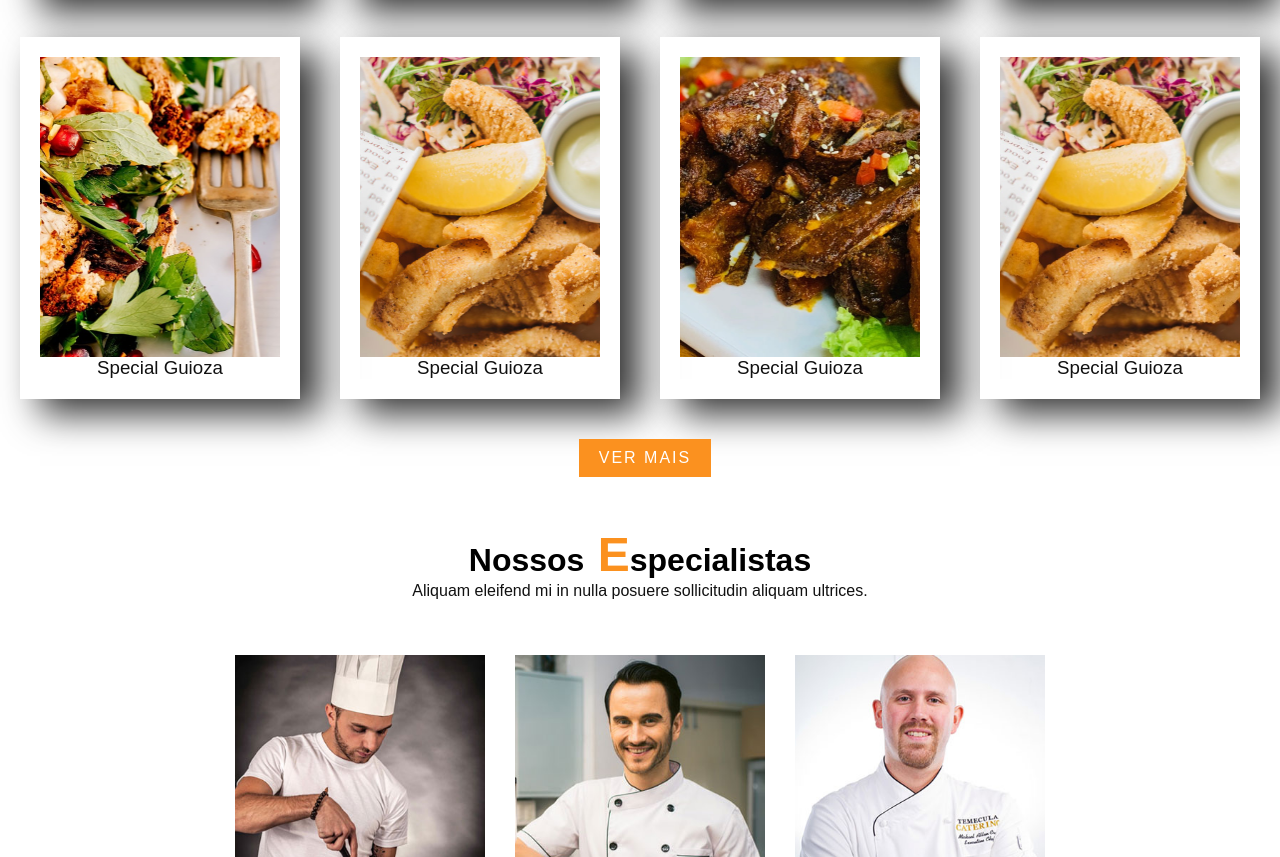
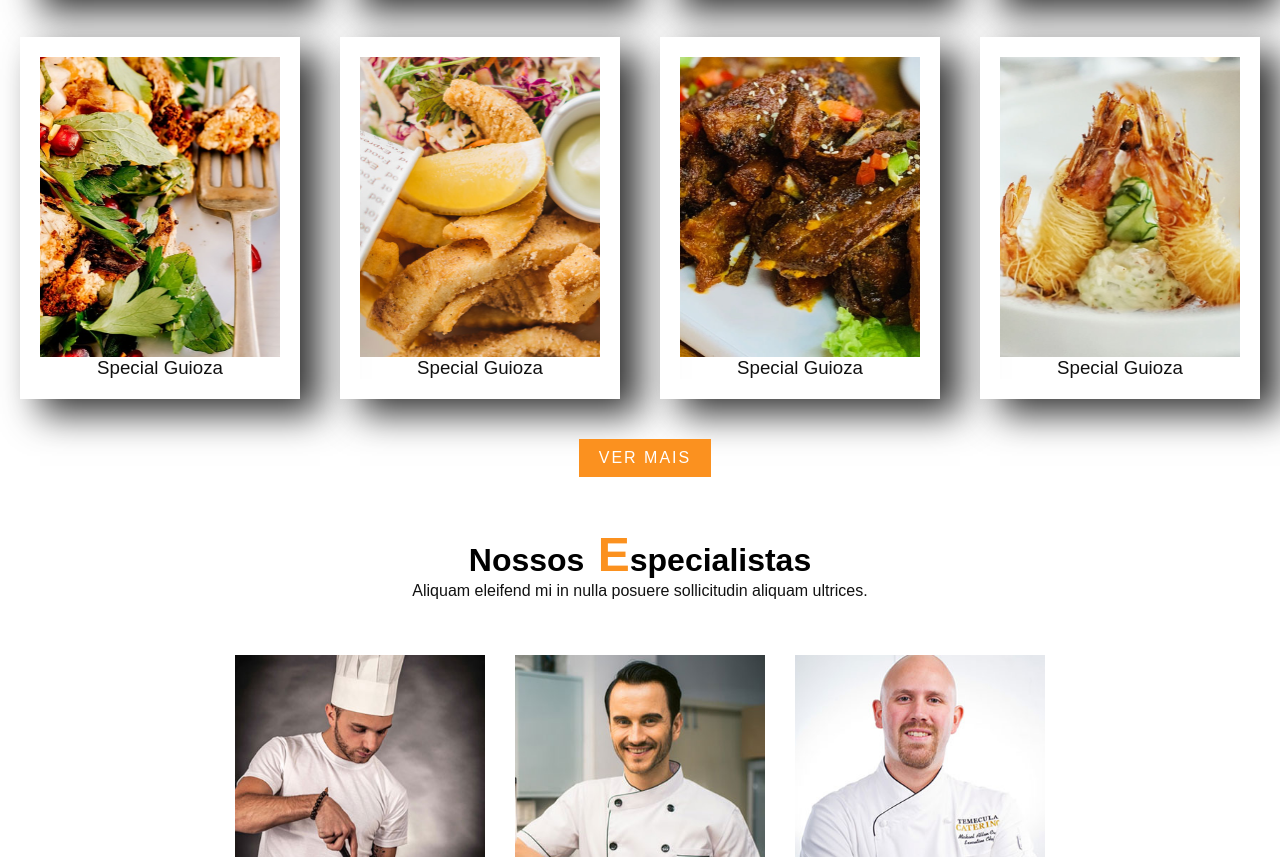
Before and after one commit to bustos00/Resto, a plain HTML site: page index.html in a window 1280 px wide. Shown: the part 1952-2809 px from the top of the page. Drawn offline with Linux system fonts and the light colour scheme.

Commit message:
Atualização

```diff
--- a/index.html
+++ b/index.html
@@ -111,7 +111,7 @@
          </div>
          <div class="box">
             <div class="imbox">
-                 <img src="./images/c8.jpg" alt="">
+                 <img src="./images/c10.jpg" alt="">
             </div>
             <div class="text">
              <h3>Special Guioza</h3>
```
Also changed, not shown: images/la/f1.png (added), images/la/f2.png (added), images/la/f3.png (added), images/la/f4.png (added), images/la/f5.png (added), images/la/f6.png (added), images/la/f7.png (added).
